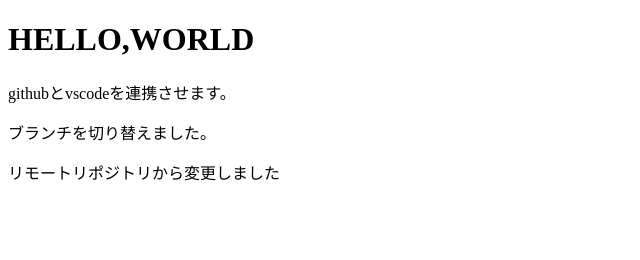
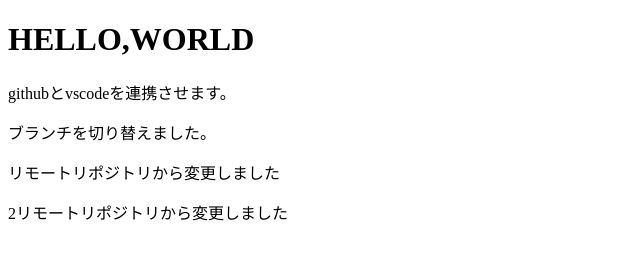
Before and after one commit to ix-kuboki/test, a plain HTML site: page index.html in a window 1280 px wide. Shown: the whole page, without its empty margins (0-640 px from the left). Drawn offline with Linux system fonts and the light colour scheme.

Commit message:
2リモートリポジトリから変更

```diff
--- a/index.html
+++ b/index.html
@@ -10,5 +10,6 @@
         <p>githubとvscodeを連携させます。</p>
         <p>ブランチを切り替えました。</p>
         <p>リモートリポジトリから変更しました</p>
+        <p>2リモートリポジトリから変更しました</p>
     </body>
 </html>
```
